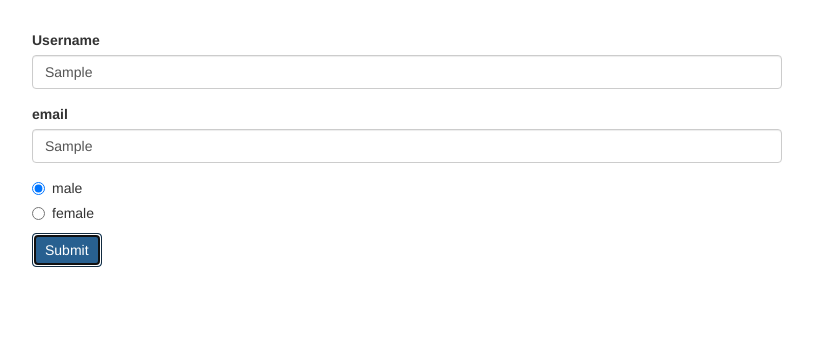
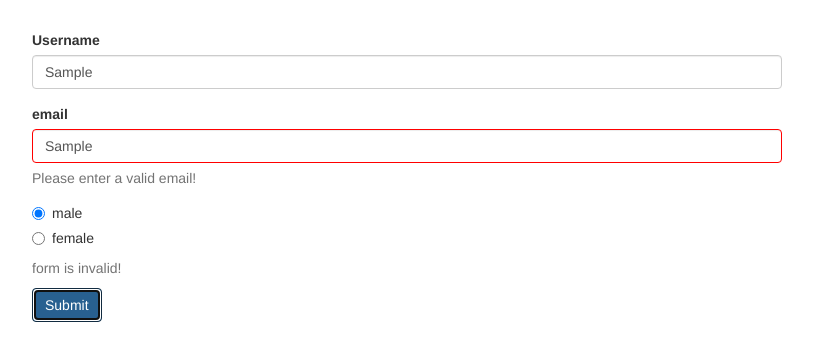
Before and after one commit to Saumil13/angular-playground, an Angular app in the folder forms-reactive-start/: page / in a window 1280 px wide. Both pictures are taken after typing "Sample", "Sample" into the empty fields and a click on the button "Submit". Shown: the top 360 px of the page, without its empty margins (233-1046 px from the left). Built offline with nearby package versions, Linux system fonts and the light colour scheme.

Commit message:
form group sample added

```diff
--- a/forms-reactive-start/src/app/app.component.css
+++ b/forms-reactive-start/src/app/app.component.css
@@ -1,3 +1,7 @@
 .container {
   margin-top: 30px;
 }
+
+input.ng-invalid.ng-touched{
+  border: 1px solid red;
+}
--- a/forms-reactive-start/src/app/app.component.html
+++ b/forms-reactive-start/src/app/app.component.html
@@ -2,19 +2,28 @@
   <div class="row">
     <div class="col-xs-12 col-sm-10 col-md-8 col-sm-offset-1 col-md-offset-2">
       <form [formGroup]="signUpForm" (ngSubmit)="onSubmit()">
+        <div formGroupName="userData">
           <div class="form-group">
             <label for="username">Username</label>
             <input type="text" id="username" class="form-control" [formControlName]="'username'">
+            <span class="help-block"
+              *ngIf="!signUpForm.get('userData.username').valid && signUpForm.get('userData.username').touched">Please enter a valid
+              username!</span>
           </div>
           <div class="form-group">
             <label for="email">email</label>
             <input type="text" id="email" class="form-control" formControlName="email">
+            <span class="help-block" *ngIf="!signUpForm.get('userData.email').valid && signUpForm.get('userData.email').touched">Please
+              enter a valid
+              email!</span>
+          </div>
         </div>
         <div class="radio" *ngFor="let gender of genders">
           <label>
             <input type="radio" [value]="gender" formControlName="gender">{{ gender }}
           </label>
         </div>
+        <span class="help-block" *ngIf="!signUpForm.valid && signUpForm.touched">form is invalid!</span>
         <button class="btn btn-primary" type="submit">Submit</button>
       </form>
     </div>
--- a/forms-reactive-start/src/app/app.component.ts
+++ b/forms-reactive-start/src/app/app.component.ts
@@ -12,8 +12,10 @@ export class AppComponent implements OnInit {
 
   ngOnInit() {
     this.signUpForm = new FormGroup({
-      'username': new FormControl(null, Validators.required),
-      'email': new FormControl(null, [Validators.required, Validators.email]),
+      'userData': new FormGroup({
+        'username': new FormControl(null, Validators.required),
+        'email': new FormControl(null, [Validators.required, Validators.email])
+      }),
       'gender': new FormControl('male')
     });
   }
```
Lines whose indentation alone changed are shown as unchanged.
